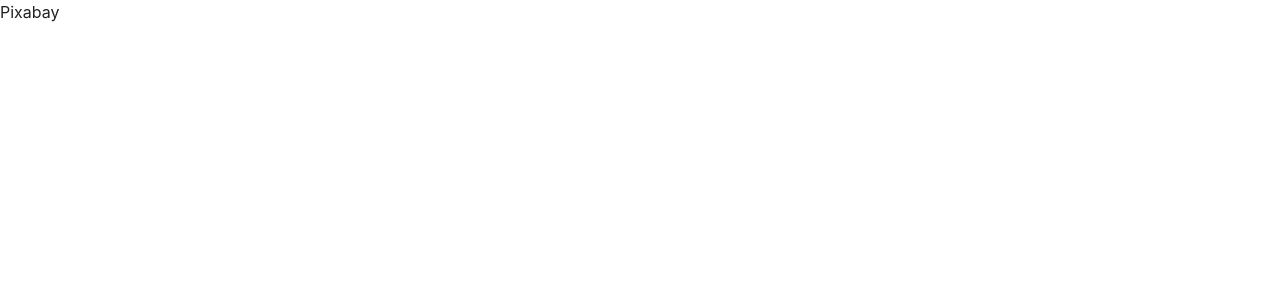
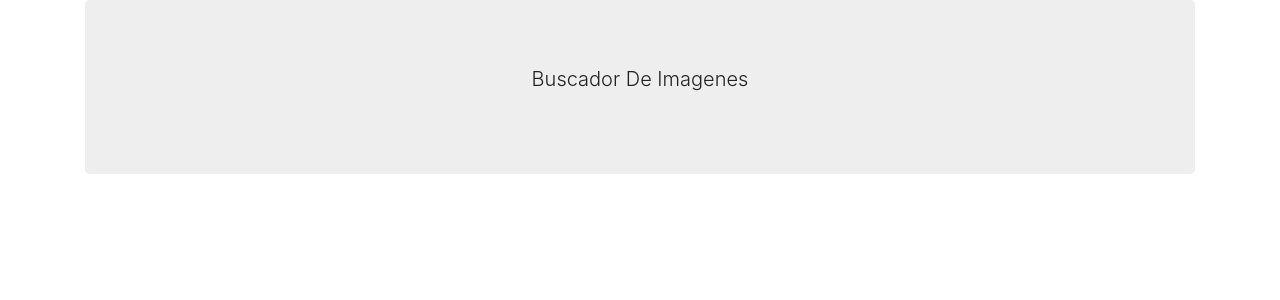
Before and after one commit to williamsBlanco16/pixabay, a React app: page / in a window 1280 px wide. Shown: the top 300 px of the page. Built offline with nearby package versions, Linux system fonts and the light colour scheme; a web font is replaced by a local one.

Commit message:
update app component

```diff
--- a/src/components/App.js
+++ b/src/components/App.js
@@ -2,8 +2,12 @@ import React from 'react';
 
 const App = () => {
   return (
-    <div>
-      Pixabay
+    <div className="container">
+      <div className="jumbotron">
+        <p className="lead text-center">
+          Buscador De Imagenes
+        </p>
+      </div>
     </div>
   );
 }
```
